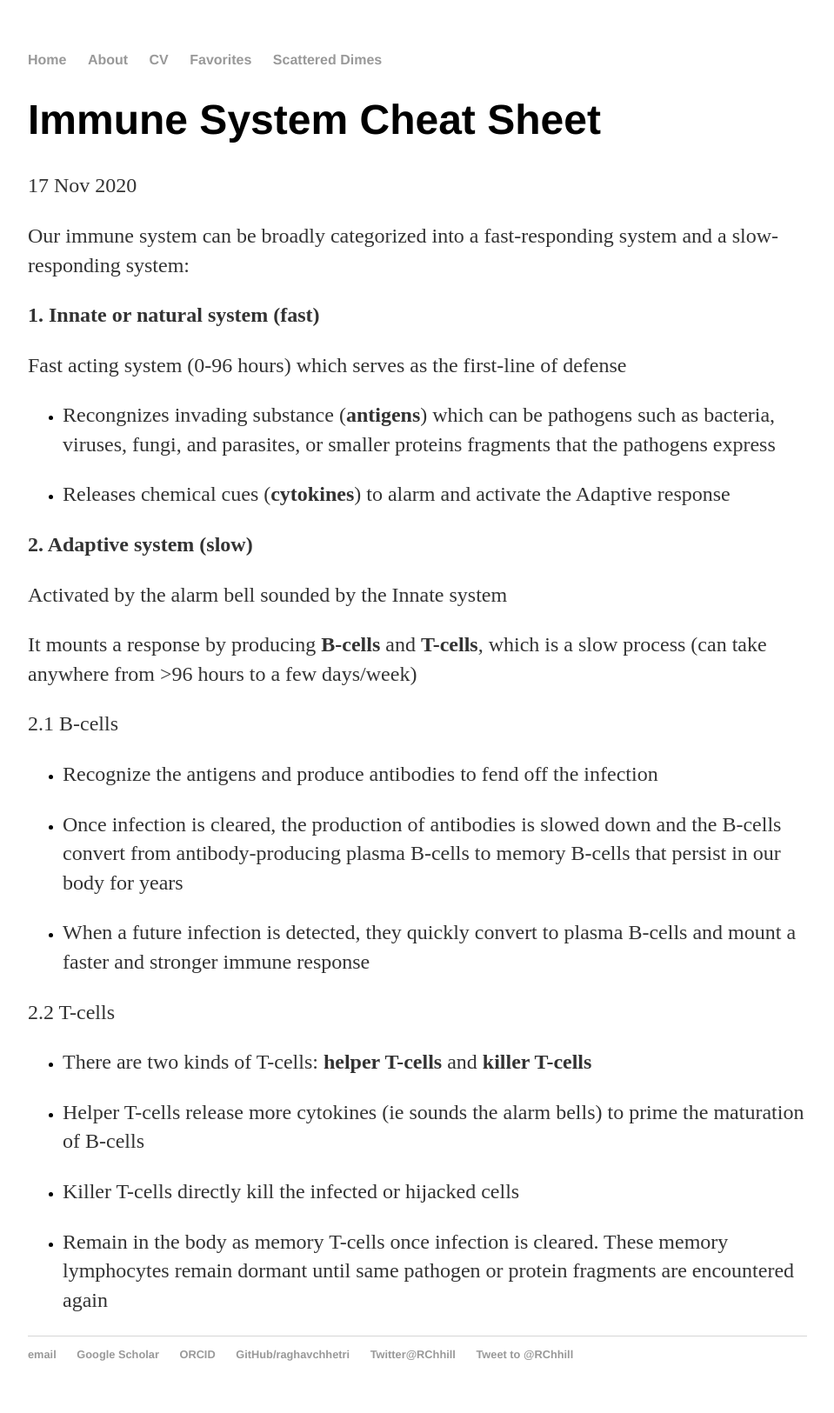
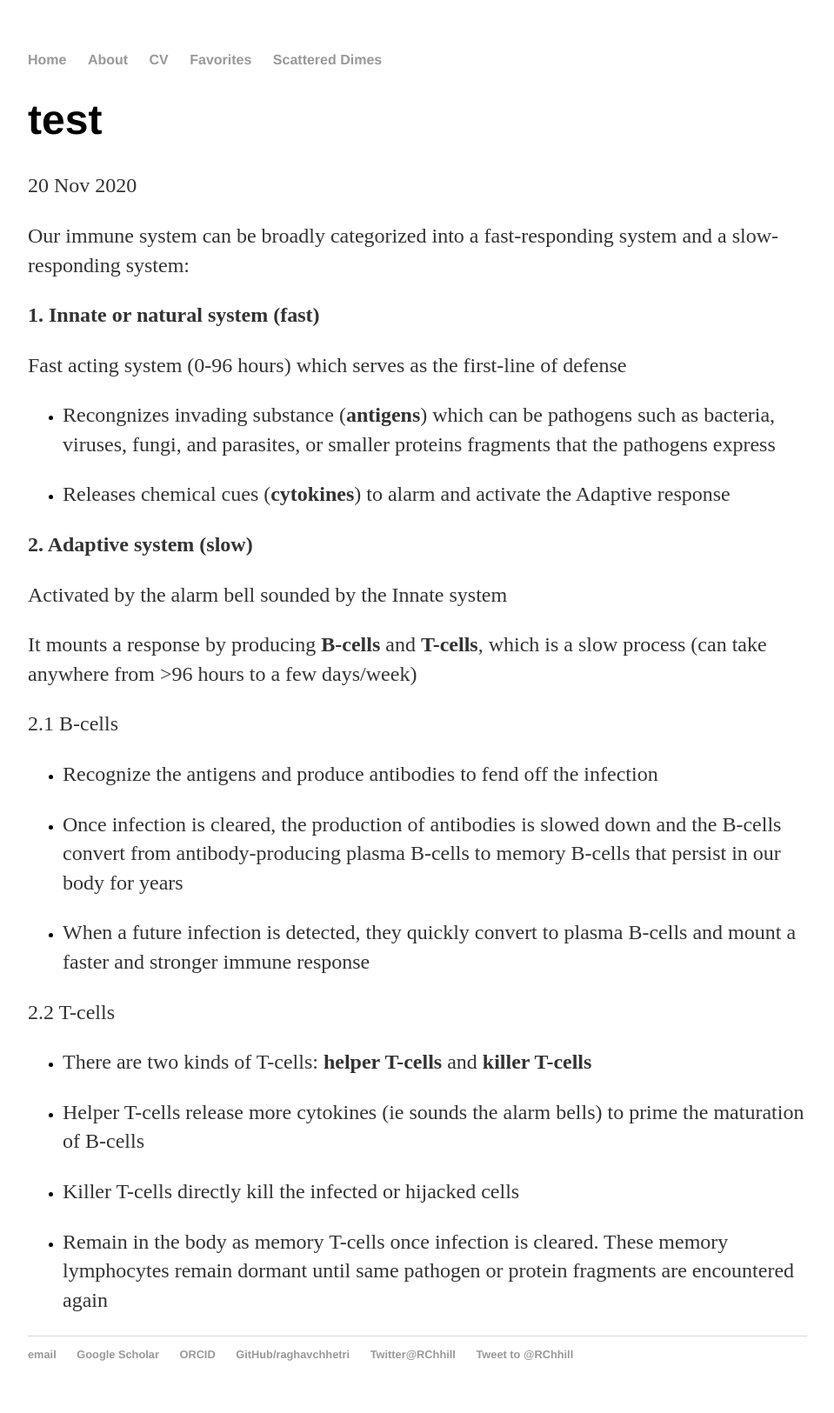
Before and after one commit to raghavchhetri/raghavchhetri.github.io, a Jekyll site: the page built from _posts/2020-11-20-test.md, in a window 1280 px wide. Shown: the whole page at 87% size, without its empty margins (160-1119 px from the left). Built offline with Jekyll 4.4.1, drawn with Linux system fonts in a browser that asks for light colours; comment, search, counter and statistics services are not loaded.

Commit message:
Update 2020-11-20-test.md

```diff
--- a/_posts/2020-11-20-test.md
+++ b/_posts/2020-11-20-test.md
@@ -1,7 +1,7 @@
 ---
 layout: testpost
-title: "Immune System Cheat Sheet"
-date: 2020-11-17
+title: "test"
+date: 2020-11-20
 ---
 
 Our immune system can be broadly categorized into a fast-responding system and a slow-responding system:
```
